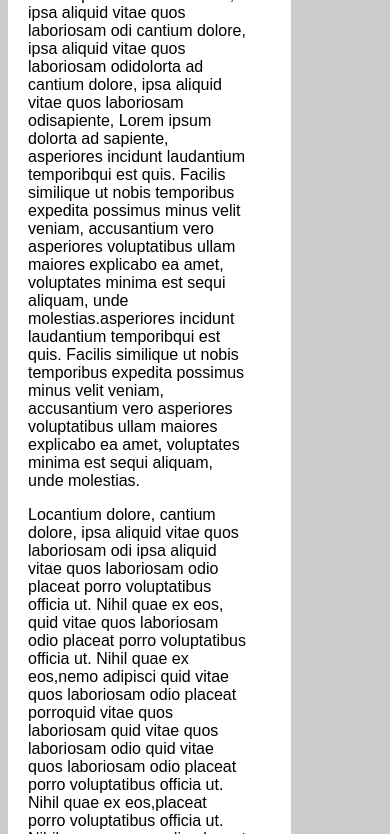
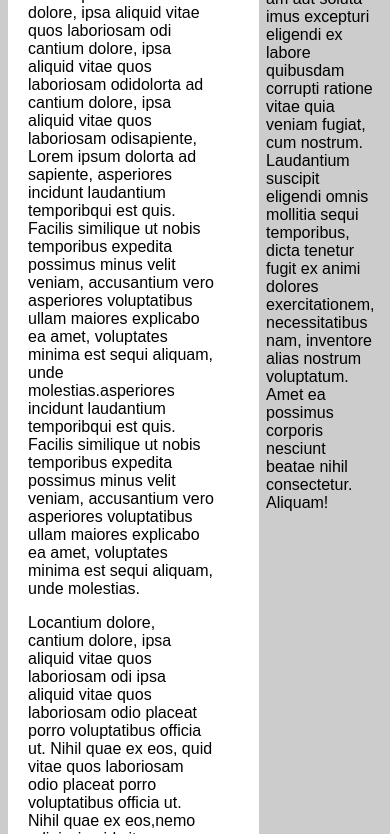
Before and after one commit to VikasRathore16/Assignment3-template2, a plain HTML site: page src/index.html in a window 390 px wide. Shown: the part 211-1045 px from the top of the page. Drawn offline with Linux system fonts and the light colour scheme.

Commit message:
responsive

```diff
--- a/src/style.css
+++ b/src/style.css
@@ -46,31 +46,26 @@ p{
 }
 
 #main-content{
-    width: 65%;
+    width: 60%;
     float: left;
     background-color: white;
     padding: 20px;
-    display: inline;
-    height: fit-content;
-
-
 }
 #summary p{
     font-size: 1.0em;
 }
 #content{
     overflow: hidden;
-
+    display: flex;
 }
 #sidebar{
     width: 30%;
     float: right;
-
+    padding: 2%;
 }
 
 #footer {
     max-width: auto;
-    height:max-content;   /* Height of the footer */
     background: rgb(190, 187, 187);
     text-align: right;
     padding: 1.0em;
```
Also changed, not shown: src/index.html (+2 -1 lines).
